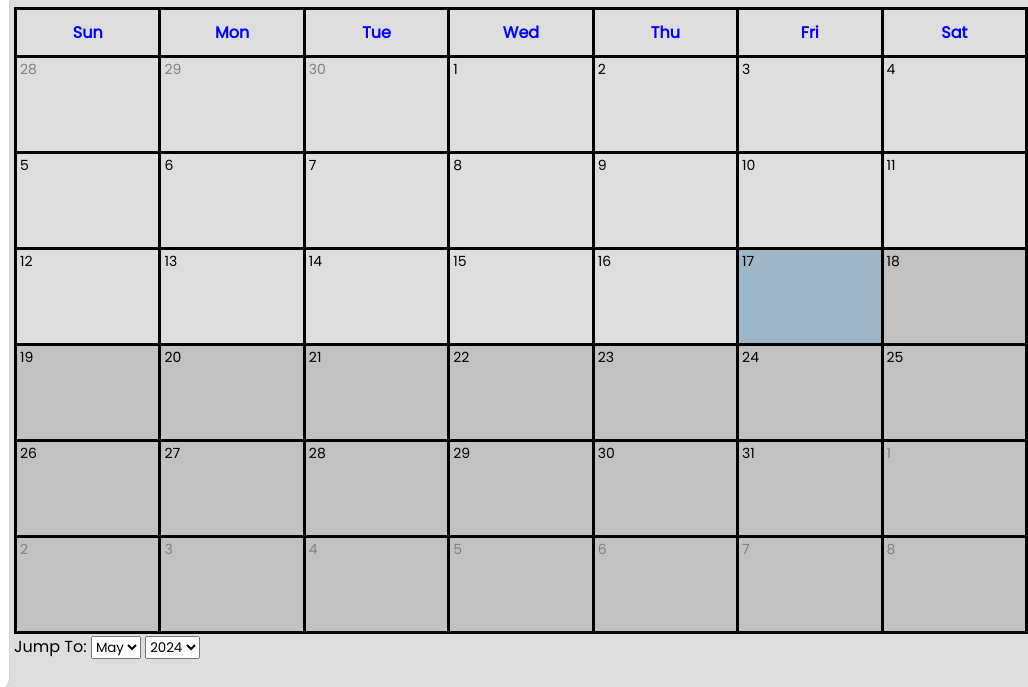
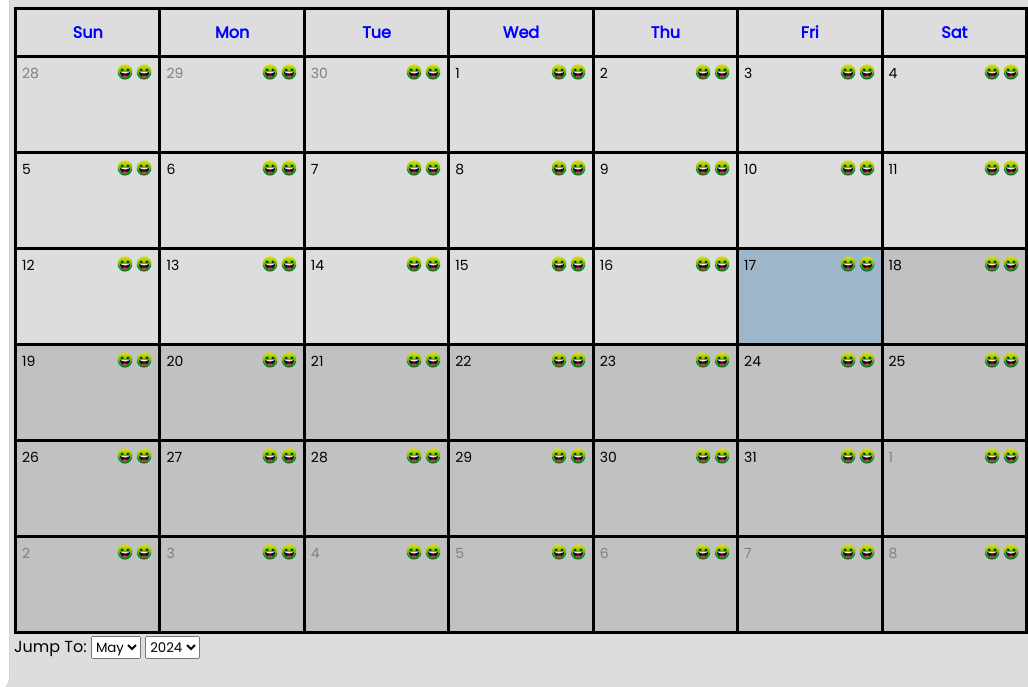
Before and after one commit to dklopstein/dev-journal, a plain HTML site: page source/calendar/calendar.html in a window 1280 px wide. Shown: the part 113-800 px from the top of the page, 252-1280 px from the left. Drawn offline with Linux system fonts and the light colour scheme.

Commit message:
Added initial survey icons

```diff
--- a/source/calendar/calendar.css
+++ b/source/calendar/calendar.css
@@ -141,7 +141,6 @@ table th,
 table td {
   border: 3px solid black;
   padding: 10px;
-  text-align: center;
 }
 
 /* Rows of table head */
@@ -157,8 +156,8 @@ tbody tr {
 
 /* Data of table */
 tbody td {
-  vertical-align: text-top;
-  text-align: left;
+  position: relative;
+  padding: 10px;
 }
 /* Month and Year header */
 h3 {
@@ -223,9 +222,32 @@ h3 {
   background-color: var(--accent-color);
 }
 
+/* All calendar numbers */
 .curr-month-date-num,
 .other-month-date-num {
   font-size: 14px;
   padding-left: 3px;
   padding-top: 1px;
 }
+
+/* Calendar date */
+td .cell-date {
+  position: absolute;
+  left: 5px;
+  top: 5px;
+}
+
+/* Sentiment icon */
+td .sentiment-icon {
+  position: absolute;
+  right: 5px;
+  top: 5px;
+  height: 18px;
+}
+
+td .productivity-icon {
+  position: absolute;
+  right: 24px;
+  top: 5px;
+  height: 18px;
+}
--- a/source/calendar/calendar.js
+++ b/source/calendar/calendar.js
@@ -129,7 +129,11 @@ function displayCalendar(mnth, yr){
                 // Calculate dates of previous month
                 let prevMonthDay = daysInMonth(prevMonth, prevYear) - (firstDay - j) + 1;
                 // Number of current day
-                cellDay = document.createTextNode(prevMonthDay);
+             //   cellNum = document.createTextNode(prevMonthDay);
+                cellNum = document.createElement('span');
+                cellNum.textContent = prevMonthDay;
+                cellNum.className = "cell-date";
+
                 // Add class date-num and other-month
                 cell_data.className = "other-month-date-num";
 
@@ -144,9 +148,11 @@ function displayCalendar(mnth, yr){
             // Fill next month into unfilled cells after last day of month
             else if (currMonthDay > daysInMonth(mnth, yr)) {
                 // Number of current day
-                cellDay = document.createTextNode(nextMonthDay);
+                cellNum = document.createElement('span');
+                cellNum.textContent = nextMonthDay;
                 // Add class date-num and other-month
                 cell_data.className = "other-month-date-num";
+                cellNum.className = "cell-date";
 
                 // Current cell date
                 let cellDate = new Date(nextYear, nextMonth, nextMonthDay);
@@ -162,7 +168,10 @@ function displayCalendar(mnth, yr){
             // Fill in days of current month
             else {
                 // Number of current day
-                cellDay = document.createTextNode(currMonthDay);
+            //    cellNum = document.createTextNode(currMonthDay);
+                cellNum = document.createElement('span');
+                cellNum.textContent = currMonthDay;
+                cellNum.className = "cell-date";
                 // Add class date-num
                 cell_data.className = "curr-month-date-num";
 
@@ -181,7 +190,24 @@ function displayCalendar(mnth, yr){
                 currMonthDay++;
             }
             // Append cell number to new cell
-            cell_data.appendChild(cellDay);
+            cell_data.appendChild(cellNum);
+
+            // Add sentiment icon
+            let sentimentIcon = document.createElement("img");
+            sentimentIcon.src = "./icons/5overjoyed.png";
+            sentimentIcon.alt = "sentiment icon";
+            sentimentIcon.className = "sentiment-icon";
+            // Append sentiment icon to new cell
+            cell_data.appendChild(sentimentIcon);
+
+            // Add productivity icon
+            let productivityIcon = document.createElement("img");
+            productivityIcon.src = "./icons/5overjoyed.png";
+            productivityIcon.alt = "productivity icon";
+            productivityIcon.className = "productivity-icon";
+            // Append sentiment icon to new cell
+            cell_data.appendChild(productivityIcon);
+
             // Append new cell to row
             row.appendChild(cell_data);
         }
```
Also changed, not shown: source/calendar/icons/5overjoyed.png (added), source/calendar/icons/trash_icon.svg (added).
